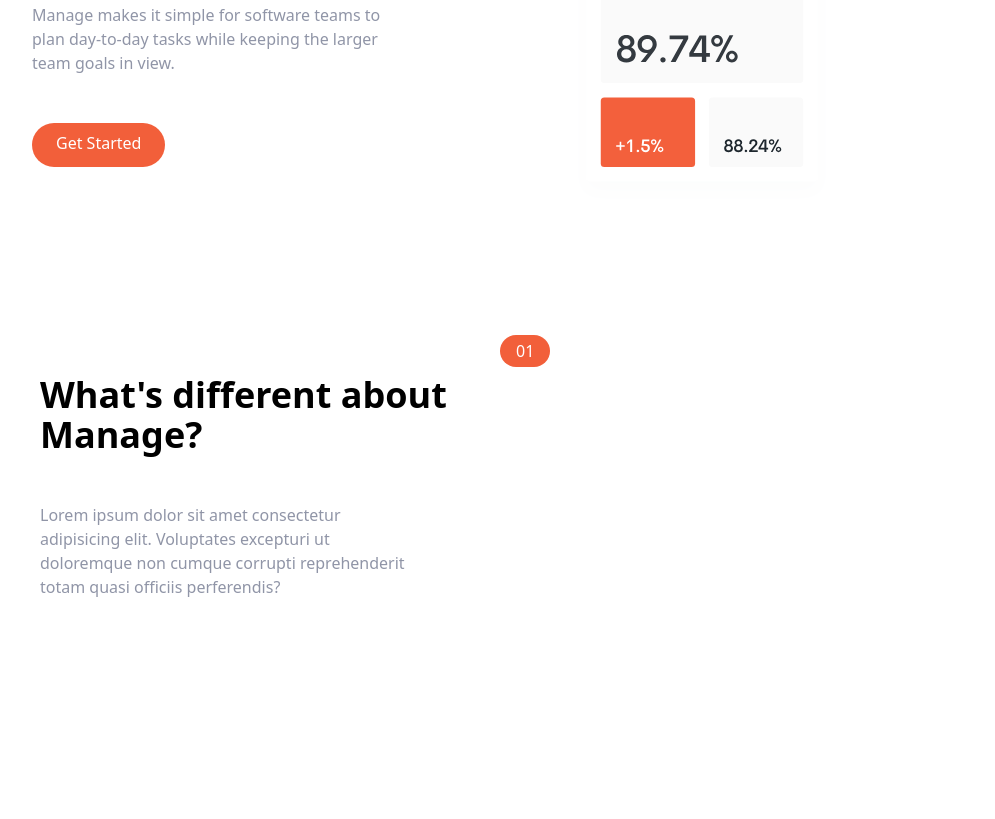
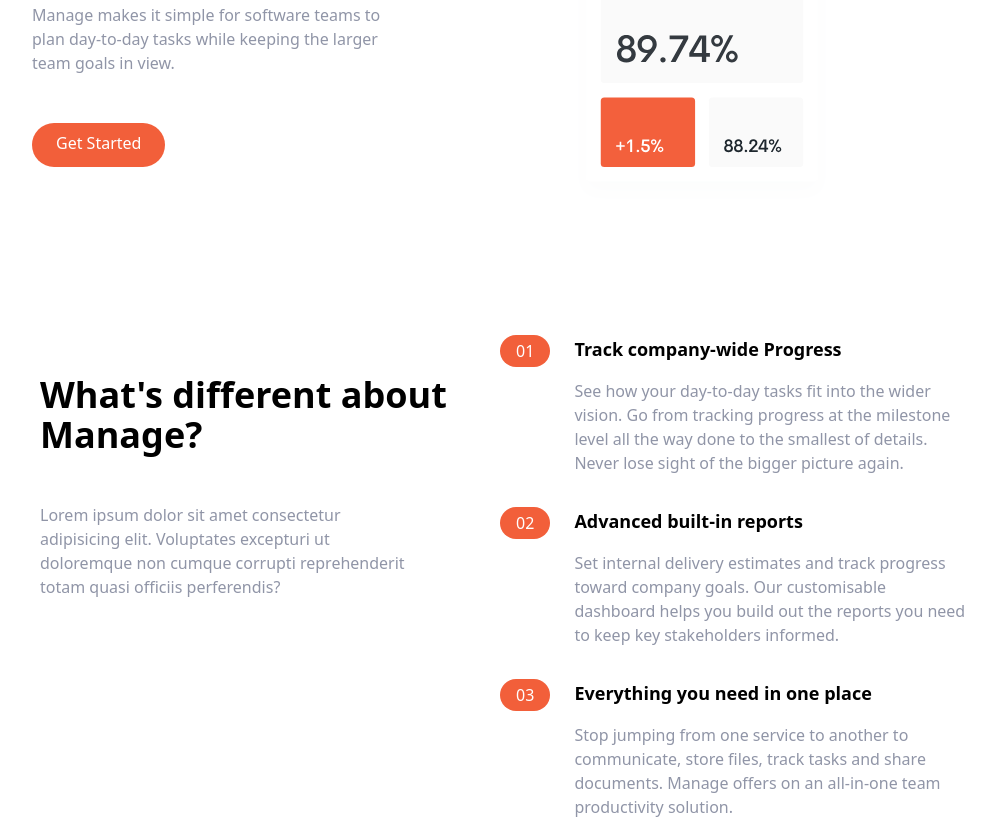
Before and after one commit to d-zucho/manage-landing-page, a website: page src/index.html in a window 1280 px wide. Shown: the part 477-1296 px from the top of the page, without its empty margins (144-1139 px from the left). Before the commit the page ends 1076 px from the top, so only its background shows below. Drawn offline with Linux system fonts and the light colour scheme.

Commit message:
finish features section

```diff
--- a/src/index.html
+++ b/src/index.html
@@ -84,16 +84,64 @@
                     <div class="px-4 py-2 text-white rounded-full md:py-1 bg-brightRed">
                       01
                     </div>
+                    <h3 class="text-base font-bold md:mb-4 md:hidden">
+                      Track company-wide progress
+                    </h3>
                   </div>
                 </div>
+                    <div>
+                      <h3 class='hidden mb-4 text-lg font-bold md:block'>Track company-wide Progress</h3>
+                      <p class='text-darkGrayishBlue text-center md:text-left'>
+                        See how your day-to-day tasks fit into the wider vision. Go from tracking progress at the milestone level all the way done to the smallest of details. Never lose sight of the bigger picture again.
+                      </p>
+                    </div>
+              </div>
+
+              <!-- List Item 2 -->
+              <div class="flex flex-col space-y-3 md:space-y-0 md:space-x-6 md:flex-row">
+                <!-- Item Heading -->
+                <div class='rounded-l-full bg-brightRedSupLight md:bg-transparent'>
+                  <div class='flex items-center space-x-2'>
+                    <div class="px-4 py-2 text-white rounded-full md:py-1 bg-brightRed">
+                      02
+                    </div>
+                    <h3 class="text-base font-bold md:mb-4 md:hidden">
+                      Advanced built-in reports
+                    </h3>
+                  </div>
+                </div>
+                    <div>
+                      <h3 class='hidden mb-4 text-lg font-bold md:block'>Advanced built-in reports</h3>
+                      <p class='text-darkGrayishBlue text-center md:text-left'>
+                        Set internal delivery estimates and track progress toward company goals. Our customisable dashboard helps you build out the reports you need to keep key stakeholders informed.
+                      </p>
+                    </div>
+              </div>
+
+              <!-- List Item 3 -->
+              <div class="flex flex-col space-y-3 md:space-y-0 md:space-x-6 md:flex-row">
+                <!-- Item Heading -->
+                <div class='rounded-l-full bg-brightRedSupLight md:bg-transparent'>
+                  <div class='flex items-center space-x-2'>
+                    <div class="px-4 py-2 text-white rounded-full md:py-1 bg-brightRed">
+                      03
+                    </div>
+                    <h3 class="text-base font-bold md:mb-4 md:hidden">
+                      Everything you need in one place
+                    </h3>
+                  </div>
+                </div>
+                    <div>
+                      <h3 class='hidden mb-4 text-lg font-bold md:block'>Everything you need in one place</h3>
+                      <p class='text-darkGrayishBlue text-center md:text-left'>
+                        Stop jumping from one service to another to communicate, store files, track tasks and share documents. Manage offers on an all-in-one team productivity solution.
+                      </p>
+                    </div>
               </div>
 
 
 
-
             </div>
-
-
           </div>
         </section>
       </div>
```
Also changed, not shown: css/main.css.
